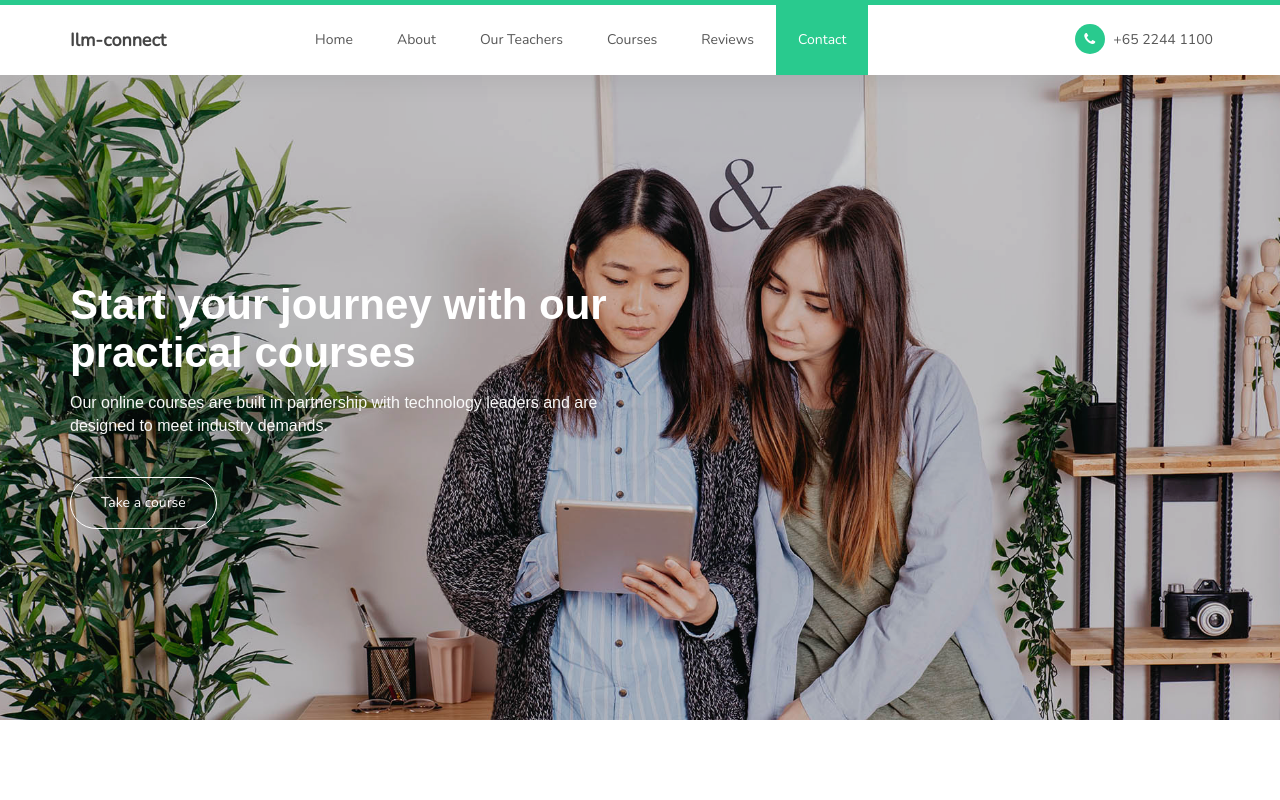
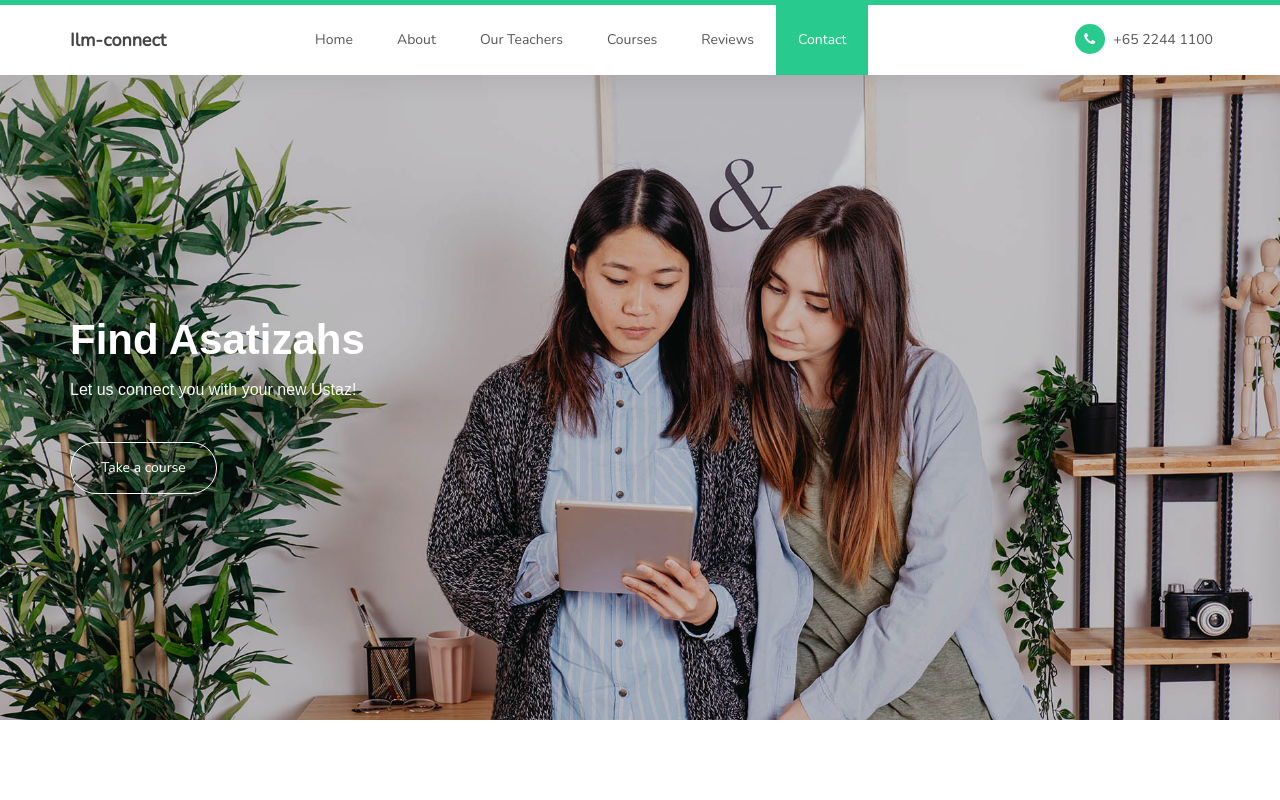
Before and after one commit to i22an/known-master, a plain HTML site: page index.html in a window 1280 px wide. Shown: the top 800 px of the page. Drawn offline with nearby package versions, Linux system fonts and the light colour scheme; a web font is replaced by a local one.

Commit message:
added banner
explained banner

```diff
--- a/index.html
+++ b/index.html
@@ -94,8 +94,8 @@ http://www.templatemo.com/tm-516-known
                               <div class="caption">
                                    <div class="container">
                                         <div class="col-md-6 col-sm-12">
-                                             <h1>Start your journey with our practical courses</h1>
-                                             <h3>Our online courses are built in partnership with technology leaders and are designed to meet industry demands.</h3>
+                                             <h1>Find Asatizahs</h1>
+                                             <h3>Let us connect you with your new Ustaz!</h3>
                                              <a href="#courses" class="section-btn btn btn-default smoothScroll">Take a course</a>
                                         </div>
                                    </div>
```
